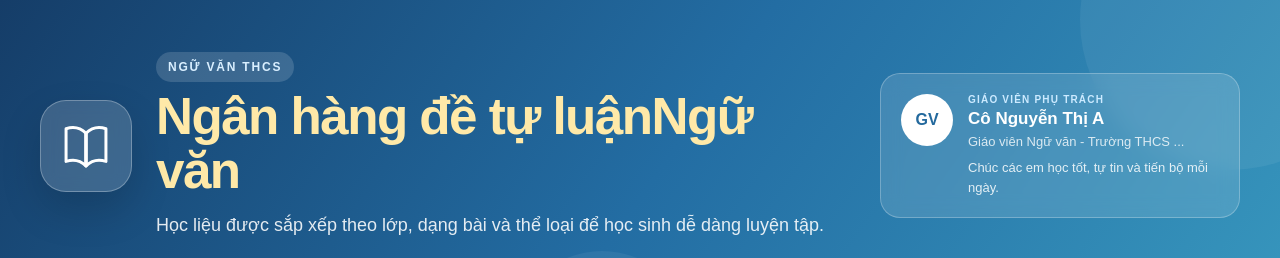
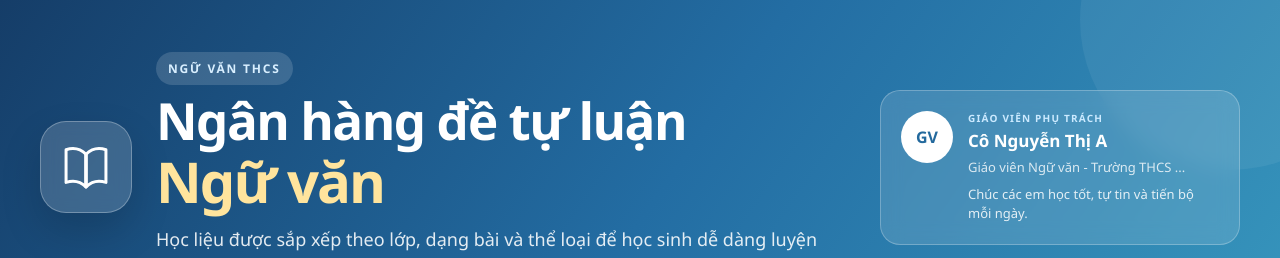
Before and after one commit to hong7214/ngan-hang-de-ngu-van, a Next.js app in the folder ngan-hang-de-ngu-van-starter/: page /ngan-hang-de-ngu-van/ in a window 1280 px wide. Shown: the top 258 px of the page. Built offline with nearby package versions, Linux system fonts and the light colour scheme; no server answers; the database is empty.

Commit message:
Update globals.css

```diff
--- a/ngan-hang-de-ngu-van-starter/app/globals.css
+++ b/ngan-hang-de-ngu-van-starter/app/globals.css
@@ -739,3 +739,45 @@ footer span {
     font-size: 16px;
   }
 }
+body {
+  font-family:
+    "Segoe UI",
+    "Arial",
+    sans-serif;
+}
+
+.app-title {
+  margin: 10px 0 14px !important;
+  line-height: 1 !important;
+  letter-spacing: -0.045em;
+}
+
+.app-title-main {
+  display: block;
+  color: white !important;
+  font-size:
+    clamp(38px, 4vw, 58px);
+  font-weight: 800;
+  white-space: nowrap;
+}
+
+.app-title-vietnamese {
+  display: block;
+  margin-top: 8px;
+  color: #ffe49d !important;
+  font-size:
+    clamp(42px, 4.4vw, 62px);
+  font-weight: 850;
+  letter-spacing: -0.035em;
+}
+
+.card h2 {
+  font-weight: 800;
+  letter-spacing: -0.025em;
+}
+
+@media (max-width: 800px) {
+  .app-title-main {
+    white-space: normal;
+  }
+}
```
